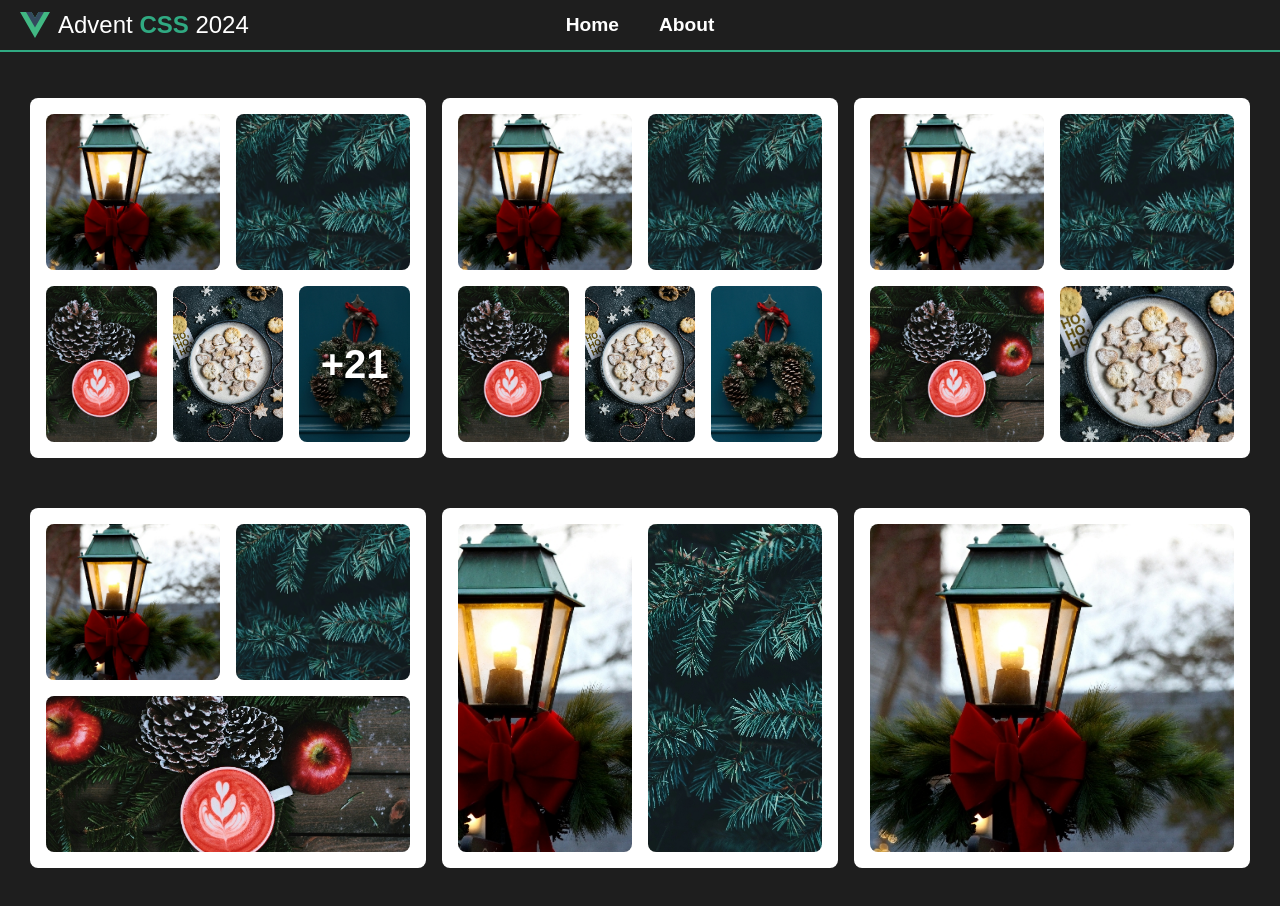
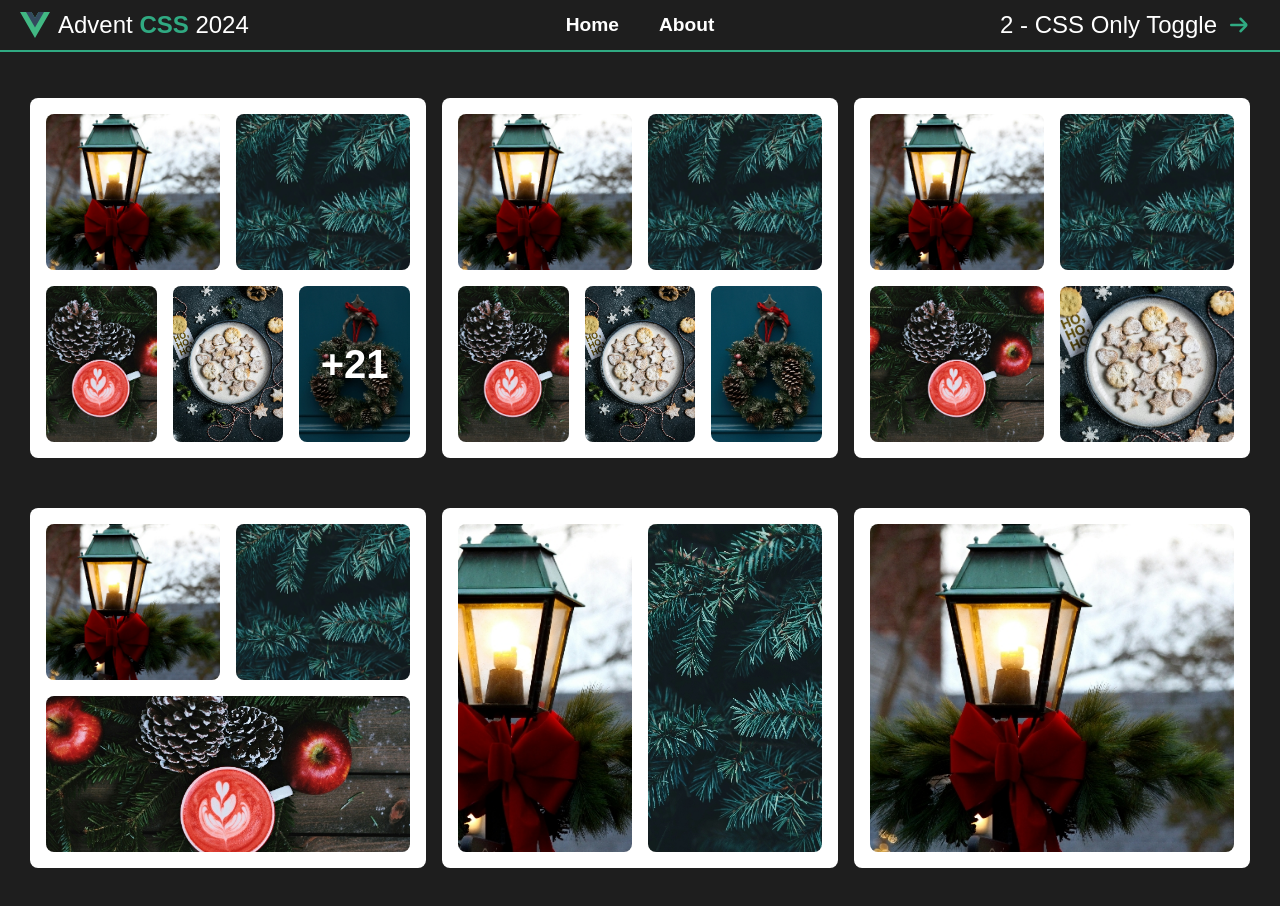
Before and after one commit to Zuhaitz/advent-css-2024, a Vue app: page /challenge1 in a window 1280 px wide. Shown: the top 906 px of the page. Built offline with nearby package versions, Linux system fonts and the light colour scheme; a web font is replaced by a local one.

Commit message:
links on navbar

```diff
--- a/src/components/Navbar.vue
+++ b/src/components/Navbar.vue
@@ -1,23 +1,41 @@
 <script setup>
   import { RouterLink } from "vue-router";
   import logo from "../assets/logo.svg";
+  import leftArrowIcon from "../assets/icons/arrow-small-left.svg";
+
+  defineProps({
+    previous: { type: Object, default: null },
+    next: { type: Object, default: null },
+  });
 </script>
 
 <template>
   <header>
-    <div class="page-name">
+    <div v-if="!previous" class="page-name">
       <img :src="logo" alt="logo" />
       <p>Advent <span class="colored-text">CSS</span> 2024</p>
     </div>
+    <RouterLink v-else :to="previous.path" class="left-link">
+      <img :src="leftArrowIcon" alt="left icon" />
+      <p>{{ previous.title }}</p>
+    </RouterLink>
+
     <nav>
       <RouterLink to="/" class="nav-link">Home</RouterLink>
       <RouterLink to="/about" class="nav-link">About</RouterLink>
     </nav>
+
+    <RouterLink v-if="next" :to="next.path" class="right-link">
+      <p>{{ next.title }}</p>
+      <img :src="leftArrowIcon" alt="left icon" />
+    </RouterLink>
   </header>
 </template>
 
 <style lang="scss" scoped>
   $accent-color: #30aa82;
+  $background-color: #1e1e1e;
+  $background-color-focus: #363636;
 
   @layer base {
     header {
@@ -60,6 +78,53 @@
       }
     }
 
+    .left-link,
+    .right-link {
+      position: absolute;
+      left: 20px;
+      top: 50%;
+      transform: translateY(-50%);
+
+      display: flex;
+      align-items: center;
+      gap: 8px;
+
+      padding: 5px;
+      height: fit-content;
+
+      text-decoration: none;
+
+      img {
+        width: 30px;
+      }
+
+      p {
+        display: none;
+        font-size: 1.5rem;
+
+        -webkit-user-select: none; /* Safari */
+        -ms-user-select: none; /* IE 10 and IE 11 */
+        user-select: none; /* Standard syntax */
+      }
+
+      &:hover {
+        border-radius: 100%;
+        background: $background-color-focus;
+      }
+    }
+
+    .right-link {
+      position: absolute;
+      left: auto;
+      right: 20px;
+      top: 50%;
+      transform: translateY(-50%);
+
+      img {
+        transform: scaleX(-1);
+      }
+    }
+
     .nav-link {
       display: flex;
       align-items: center;
@@ -90,6 +155,30 @@
       .page-name > p {
         display: block;
       }
+
+      .left-link {
+        padding-right: 10px;
+
+        p {
+          display: block;
+        }
+
+        &:hover {
+          border-radius: 0.5rem;
+        }
+      }
+
+      .right-link {
+        padding-left: 10px;
+
+        p {
+          display: block;
+        }
+
+        &:hover {
+          border-radius: 0.5rem;
+        }
+      }
     }
   }
 </style>
--- a/src/views/Challenge01View.vue
+++ b/src/views/Challenge01View.vue
@@ -10,7 +10,7 @@
 </script>
 
 <template>
-  <Navbar />
+  <Navbar :next="{ path: '/challenge2', title: '2 - CSS Only Toggle' }" />
 
   <section class="container">
     <PhotoGallery :photos="[photo1, photo2, photo3, photo4, photo5, photo5]" />
--- a/src/views/Challenge02View.vue
+++ b/src/views/Challenge02View.vue
@@ -4,7 +4,10 @@
 </script>
 
 <template>
-  <Navbar />
+  <Navbar
+    :previous="{ path: '/challenge1', title: '1 - Gallery' }"
+    :next="{ path: '/challenge3', title: '3 - CSS Only Tooltip' }"
+  />
 
   <section class="container">
     <h1 class="page_title">2 - CSS Only Toggle</h1>
--- a/src/views/Challenge03View.vue
+++ b/src/views/Challenge03View.vue
@@ -3,7 +3,10 @@
 </script>
 
 <template>
-  <Navbar />
+  <Navbar
+    :previous="{ path: '/challenge2', title: '2 - CSS Only Toggle' }"
+    :next="{ path: '/challenge4', title: '4 - Header Styling' }"
+  />
 
   <section class="container">
     <h1 class="page_title">3 - CSS Only Tooltip</h1>
```
Also changed, not shown: src/assets/icons/arrow-small-left.svg (added).
